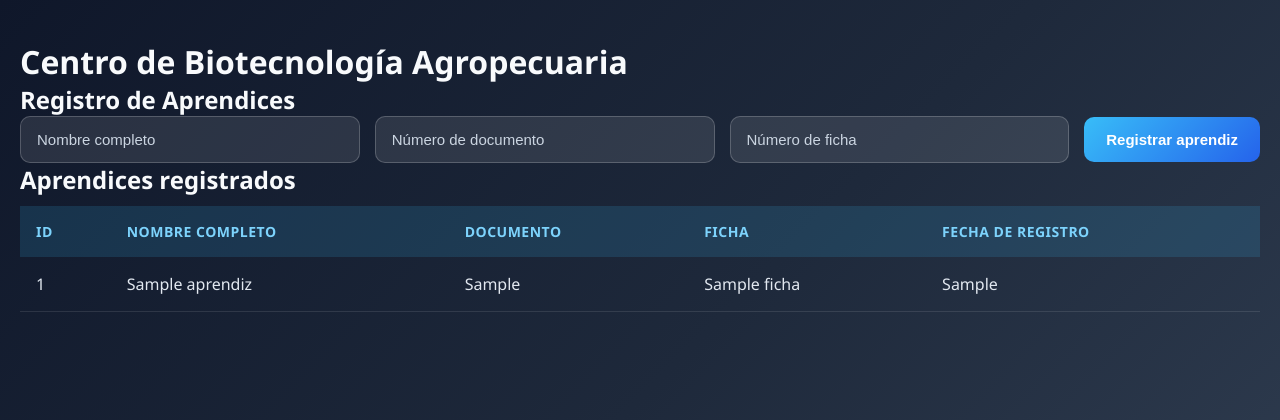
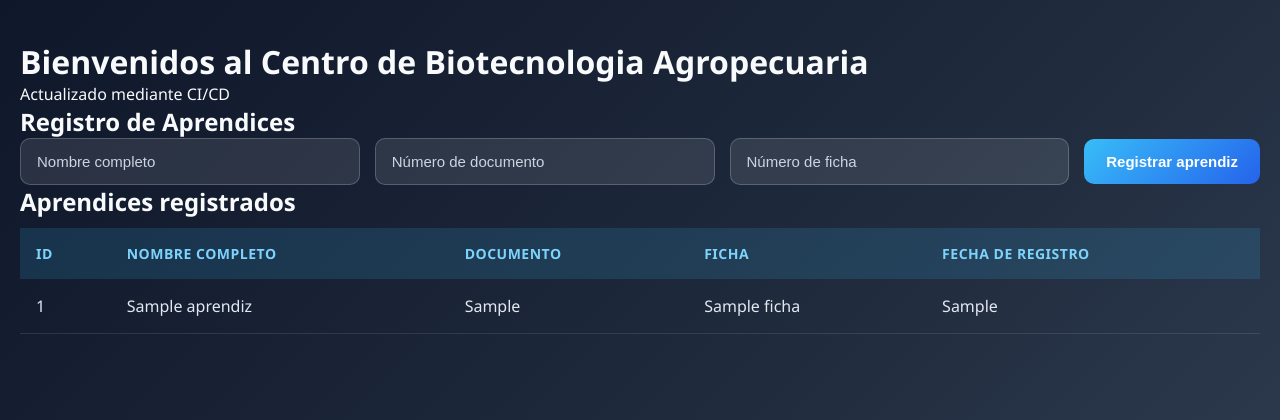
Before and after one commit to 1angiecarrillo12340300-bit/Nuevo_repositorio, a Flask app: template templates/index.html in a window 1280 px wide. Shown: the top 420 px of the page. Run offline with Flask 3, Linux system fonts and the light colour scheme; the template is opened without the code that fills it: most values are stand-ins (such as "Sample title", 1, 10 or a date in 2020).

Commit message:
Actualiza bienvenida CI/CD

```diff
--- a/templates/index.html
+++ b/templates/index.html
@@ -13,7 +13,7 @@
 
     <div class="contenedor">
 
-        <h1>Centro de Biotecnología Agropecuaria</h1>
+        <h1>Bienvenidos al Centro de Biotecnologia Agropecuaria</h1><p>Actualizado mediante CI/CD</p>
 
         <div class="tarjeta">
 
```
